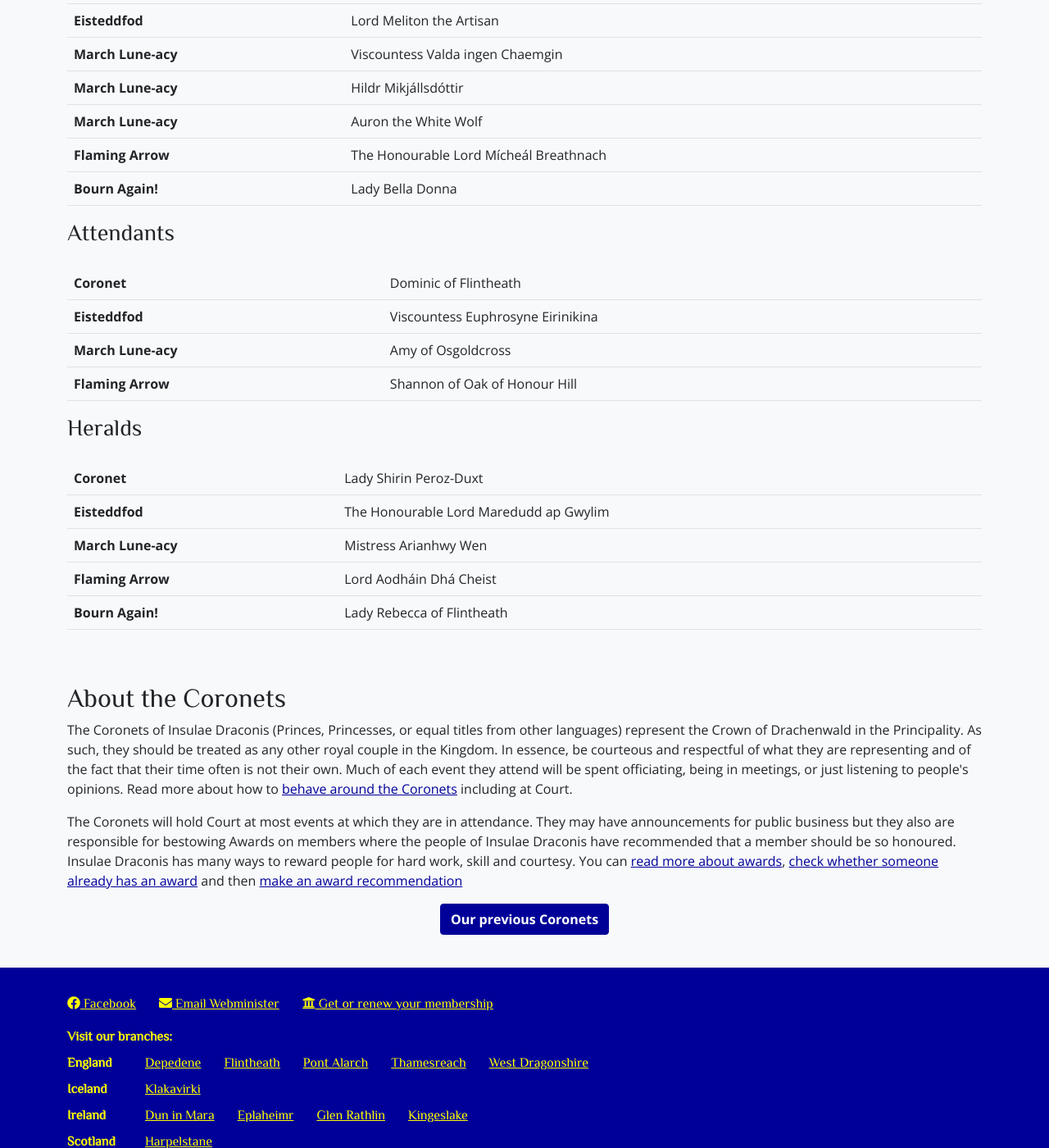
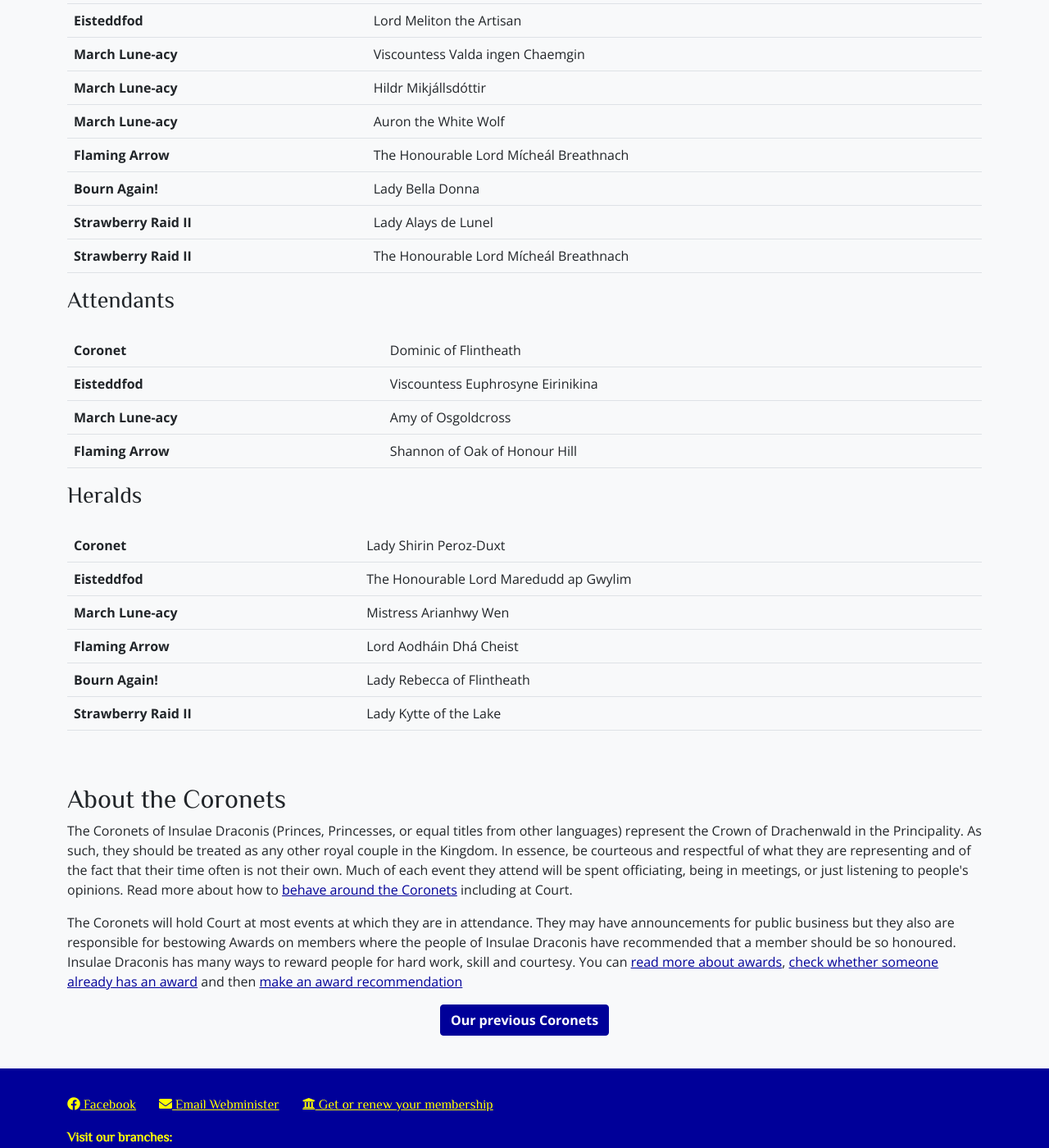
Before and after one commit to drachenwald/insulae-draconis, a Jekyll site: the page built from coronet/index.md, in a window 1280 px wide and 1400 px high, scrolled down 2433 px. Shown: the whole window at 82% size. Built offline with Jekyll 4.4.1, drawn with Linux system fonts in a browser that asks for light colours; comment, search, counter and statistics services are not loaded.

Commit message:
Update index.md

```diff
--- a/coronet/index.md
+++ b/coronet/index.md
@@ -197,6 +197,12 @@ prevurl:
       </tr><tr>
         <td><strong>Bourn Again!</strong></td>
         <td>Lady Bella Donna</td>
+      </tr><tr>
+        <td><strong>Strawberry Raid II</strong></td>
+        <td>Lady Alays de Lunel</td>
+      </tr><tr>
+        <td><strong>Strawberry Raid II</strong></td>
+        <td>The Honourable Lord Mícheál Breathnach</td>
       </tr>
   </tbody>
 </table>
@@ -241,6 +247,9 @@ prevurl:
       </tr><tr>
         <td><strong>Bourn Again!</strong></td>
         <td>Lady Rebecca of Flintheath</td>
+      </tr><tr>
+        <td><strong>Strawberry Raid II</strong></td>
+        <td>Lady Kytte of the Lake</td>
       </tr>
   </tbody>
 </table>
```
